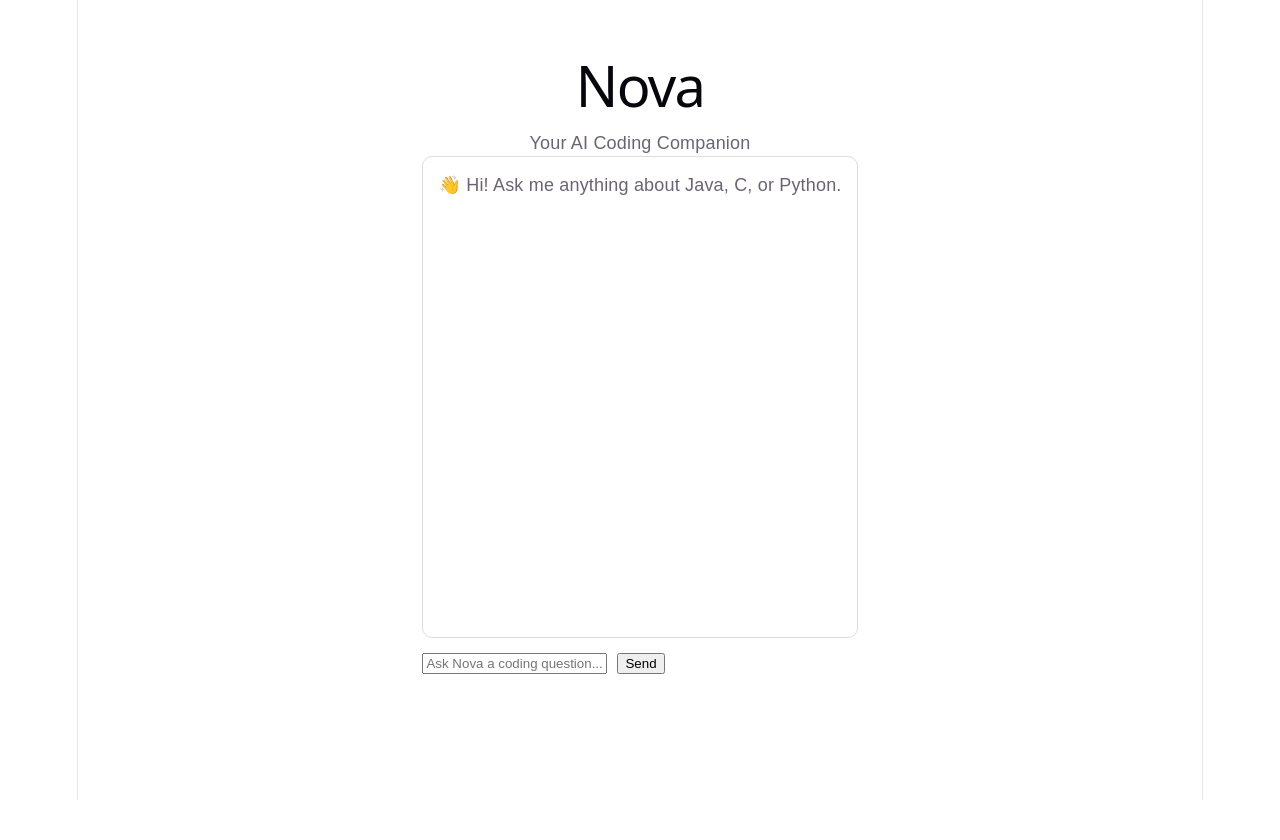
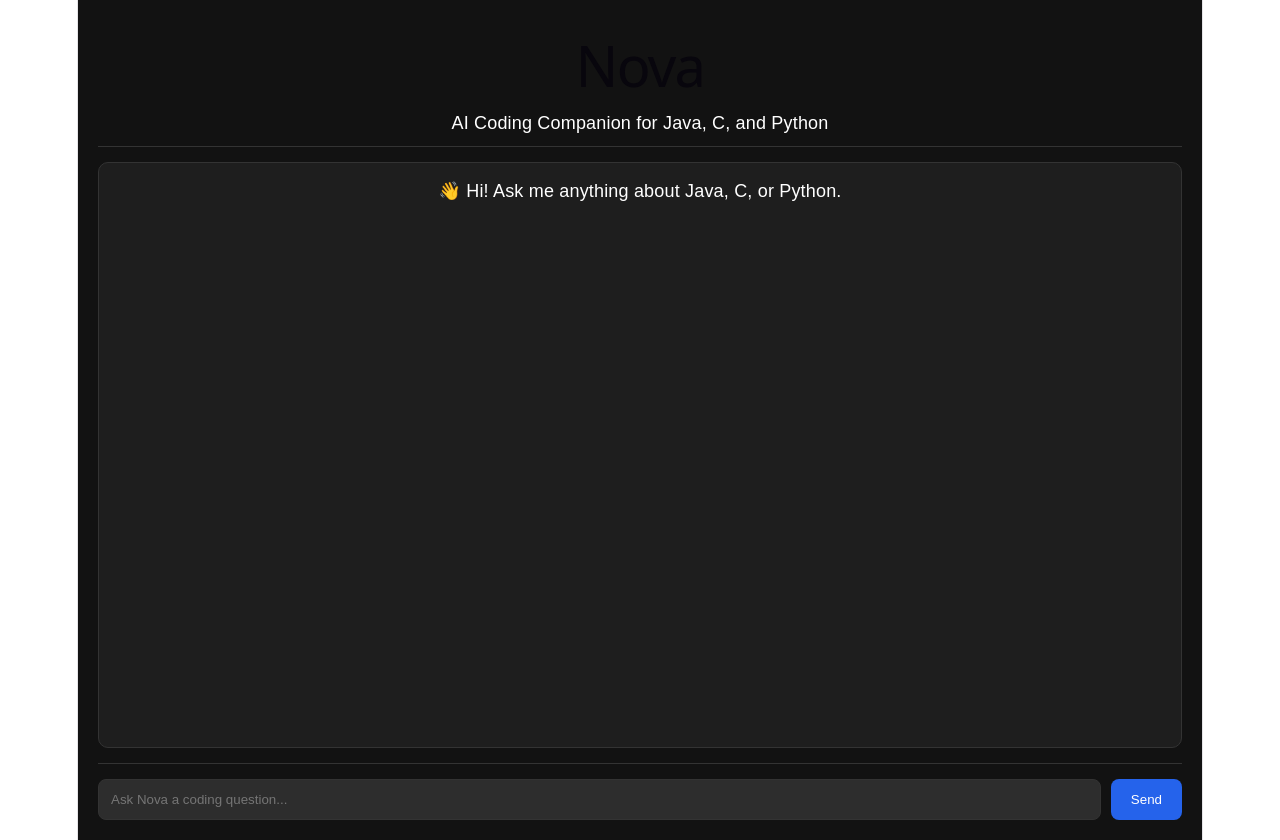
Before and after one commit to SouravSasidharan/Nova, a React app in the folder frontend/: page / in a window 1280 px wide. Before the commit the page ends 800 px from the top, so only its background shows below. Built offline with nearby package versions, Linux system fonts and the light colour scheme; the HTML template or start-up script is replaced by a standard one.

Commit message:
improved Nova UI and coding knowledge base

```diff
--- a/frontend/src/App.jsx
+++ b/frontend/src/App.jsx
@@ -1,23 +1,53 @@
-import { useState } from "react";
+import { useState, useRef, useEffect } from "react";
 
 function App() {
   const [message, setMessage] = useState("");
   const [messages, setMessages] = useState([]);
+  const chatEndRef = useRef(null);
+
+  useEffect(() => {
+  chatEndRef.current?.scrollIntoView({
+    behavior: "smooth",
+  });
+  }, [messages]);
 
   const handleSend = () => {
   if (message.trim() === "") return;
 
   let response = "";
 
-  if (message.toLowerCase().includes("java")) {
-    response = "Java is an object-oriented programming language.";
-  } else if (message.toLowerCase().includes("python")) {
-    response = "Python is a beginner-friendly and versatile language.";
-  } else if (message.toLowerCase().includes("c")) {
-    response = "C is a procedural programming language known for its speed.";
-  } else {
-    response = "I'm not sure about that yet. Try asking about Java, C, or Python.";
-  }
+  const userMessage = message.toLowerCase();
+
+if (userMessage.includes("java")) {
+  response = "Java is an object-oriented programming language used for building applications.";
+}
+else if (userMessage.includes("python")) {
+  response = "Python is known for its simple syntax and versatility.";
+}
+else if (userMessage.includes("c")) {
+  response = "C is a fast procedural programming language widely used in systems programming.";
+}
+else if (userMessage.includes("recursion")) {
+  response = "Recursion is a technique where a function calls itself to solve smaller instances of a problem.";
+}
+else if (userMessage.includes("array")) {
+  response = "An array stores multiple values of the same type in contiguous memory locations.";
+}
+else if (userMessage.includes("linked list")) {
+  response = "A linked list is a linear data structure where each node points to the next node.";
+}
+else if (userMessage.includes("stack")) {
+  response = "A stack follows the LIFO principle: Last In, First Out.";
+}
+else if (userMessage.includes("queue")) {
+  response = "A queue follows the FIFO principle: First In, First Out.";
+}
+else if (userMessage.includes("oop")) {
+  response = "OOP stands for Object-Oriented Programming and is based on classes and objects.";
+}
+else {
+  response = "I don't know that topic yet. Try asking about Java, Python, C, Arrays, Linked Lists, Stacks, Queues, Recursion, or OOP.";
+}
 
     setMessages([
       ...messages,
@@ -37,24 +67,36 @@ function App() {
   return (
     <div
       style={{
-        maxWidth: "800px",
-        margin: "20px auto",
+        display: "flex",
+        flexDirection: "column",
+        height: "100vh",
+        backgroundColor: "#121212",
+        color: "white",
         padding: "20px",
         fontFamily: "Arial",
-      }}
+    }}
     >
-      <h1>Nova</h1>
-      <p>Your AI Coding Companion</p>
+      <div
+        style={{
+          borderBottom: "1px solid #333",
+          paddingBottom: "10px",
+          marginBottom: "15px",
+        }}
+      >
+        <h1>Nova</h1>
+        <p>AI Coding Companion for Java, C, and Python</p>
+      </div>
 
       <div
         style={{
-          border: "1px solid #ddd",
+          border: "1px solid #333",
           borderRadius: "10px",
-          height: "450px",
+          flex: 1,
           padding: "15px",
           overflowY: "auto",
           marginBottom: "15px",
-        }}
+          backgroundColor: "#1e1e1e",
+}}
       >
         {messages.length === 0 && (
           <p>👋 Hi! Ask me anything about Java, C, or Python.</p>
@@ -74,11 +116,12 @@ function App() {
     >
       <div
         style={{
-          backgroundColor: isUser ? "#007bff" : "#e5e5e5",
-          color: isUser ? "white" : "black",
+          backgroundColor: isUser ? "#2563eb" : "#2d2d2d",
+          color: "white",
           padding: "10px",
           borderRadius: "10px",
           maxWidth: "70%",
+          boxShadow: "0 2px 6px rgba(0,0,0,0.3)",
         }}
       >
         {msg.text}
@@ -86,9 +129,17 @@ function App() {
     </div>
   );
 })}
+      <div ref={chatEndRef}></div>
       </div>
 
-      <div style={{ display: "flex", gap: "10px" }}>
+      <div
+        style={{
+          display: "flex",
+          gap: "10px",
+          borderTop: "1px solid #333",
+          paddingTop: "15px",
+        }}
+      >
           <input
       type="text"
       placeholder="Ask Nova a coding question..."
@@ -99,9 +150,28 @@ function App() {
           handleSend();
         }
       }}
+
+      style={{
+        flex: 1,
+        padding: "12px",
+        borderRadius: "8px",
+        border: "1px solid #333",
+        backgroundColor: "#2d2d2d",
+        color: "white",
+      }}
     />
 
-        <button onClick={handleSend}>
+        <button
+          onClick={handleSend}
+          style={{
+            padding: "12px 20px",
+            border: "none",
+            borderRadius: "8px",
+            backgroundColor: "#2563eb",
+            color: "white",
+            cursor: "pointer",
+          }}
+        >
           Send
         </button>
       </div>
```
